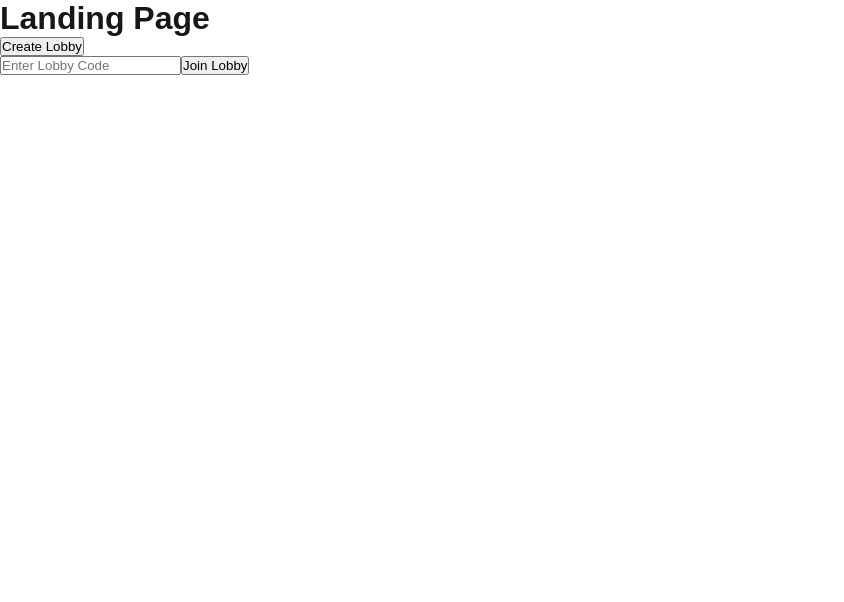
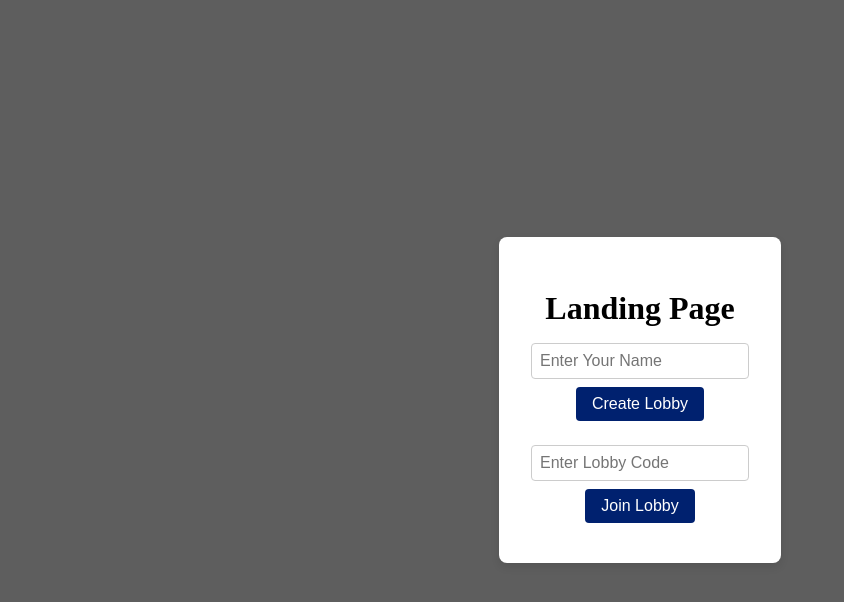
Before and after one commit to LiamJMiller/Battleships, a Next.js app: page / in a window 1280 px wide. Shown: the top 602 px of the page, without its empty margins (0-844 px from the left). Built offline with nearby package versions, Linux system fonts and the light colour scheme.

Commit message:
Added styles and various routing

```diff
--- a/src/app/api/socket/route.js
+++ b/src/app/api/socket/route.js
@@ -9,16 +9,31 @@ const createLobby = (lobbyCode) => {
   lobbies[lobbyCode] = {
     players: [],
     readyPlayers: 0,
+    leaveTimeout: null,
     isFull: function () {
       return this.players.length >= 2; // Assuming a lobby is full with 2 players
     },
-    addPlayer: function (socket) {
-      this.players.push(socket);
+    addPlayer: function (socket, playerName) {
+      this.players.push({ socket, playerName });
       this.broadcastPlayerList();
+      this.broadcastMessage(`${playerName} has joined lobby ${lobbyCode}`);
+      if (this.leaveTimeout) {
+        clearTimeout(this.leaveTimeout);
+        this.leaveTimeout = null;
+      }
     },
     removePlayer: function (socket) {
-      this.players = this.players.filter((player) => player !== socket);
+      const player = this.players.find((player) => player.socket === socket);
+      this.players = this.players.filter((player) => player.socket !== socket);
       this.broadcastPlayerList();
+      if (this.players.length === 0) {
+        this.leaveTimeout = setTimeout(() => {
+          this.closeLobby();
+        }, 30000); // 30 seconds
+      }
+      if (player) {
+        this.broadcastMessage(`${player.playerName} has left the lobby`);
+      }
     },
     playerReady: function () {
       this.readyPlayers += 1;
@@ -27,17 +42,34 @@ const createLobby = (lobbyCode) => {
       return this.readyPlayers === 2;
     },
     broadcastPlayerList: function () {
-      const playerList = this.players.map((player, index) => ({
-        name: `Player ${index + 1}`,
+      const playerList = this.players.map((player) => ({
+        name: player.playerName,
       }));
-      this.players.forEach((playerSocket) => {
-        playerSocket.send(
+      this.players.forEach((player) => {
+        player.socket.send(
           JSON.stringify({
             type: "updatePlayers",
             players: playerList,
           })
         );
       });
+    },
+    broadcastMessage: function (message) {
+      this.players.forEach((player) => {
+        player.socket.send(
+          JSON.stringify({
+            type: "message",
+            message: message,
+          })
+        );
+      });
+    },
+    closeLobby: function () {
+      this.players.forEach((player) => {
+        player.socket.close(1000, "Lobby closed due to inactivity");
+      });
+      delete lobbies[lobbyCode];
+      console.log(`Lobby ${lobbyCode} closed due to inactivity`);
     },
   };
 };
@@ -91,14 +123,16 @@ const setupWebSocketServer = (server) => {
         }
 
         if (lobby && !lobby.isFull()) {
-          lobby.addPlayer(socket);
+          lobby.addPlayer(socket, data.playerName);
           socket.send(
             JSON.stringify({
               type: "joinLobbySuccess",
               lobbyCode: data.lobbyCode,
             })
           );
-          console.log(`Player joined lobby: ${data.lobbyCode}`);
+          console.log(
+            `Player ${data.playerName} joined lobby: ${data.lobbyCode}`
+          );
         } else {
           socket.send(
             JSON.stringify({
@@ -115,8 +149,8 @@ const setupWebSocketServer = (server) => {
         if (lobby) {
           lobby.playerReady();
           if (lobby.allPlayersReady()) {
-            lobby.players.forEach((playerSocket) => {
-              playerSocket.send(
+            lobby.players.forEach((player) => {
+              player.socket.send(
                 JSON.stringify({
                   type: "startGame",
                 })
@@ -125,16 +159,15 @@ const setupWebSocketServer = (server) => {
             console.log(`All players ready in lobby: ${data.lobbyCode}`);
           }
         }
+      } else if (data.type === "playerUnready") {
+        const lobby = findLobby(data.lobbyCode);
+        if (lobby) {
+          lobby.readyPlayers -= 1;
+        }
       } else if (data.type === "leaveLobby") {
         const lobby = findLobby(data.lobbyCode);
         if (lobby) {
           lobby.removePlayer(socket);
-          socket.send(
-            JSON.stringify({
-              type: "leaveLobbySuccess",
-            })
-          );
-          console.log(`Player left lobby: ${data.lobbyCode}`);
         }
       }
     });
@@ -147,10 +180,6 @@ const setupWebSocketServer = (server) => {
       console.log(
         `WebSocket connection closed: ${event.code} - ${event.reason}`
       );
-      // Remove the player from all lobbies they might be part of
-      Object.values(lobbies).forEach((lobby) => {
-        lobby.removePlayer(socket);
-      });
     });
   });
 
--- a/src/app/globals.css
+++ b/src/app/globals.css
@@ -1,42 +1,98 @@
-:root {
-  --background: #ffffff;
-  --foreground: #171717;
-}
-
-@media (prefers-color-scheme: dark) {
-  :root {
-    --background: #0a0a0a;
-    --foreground: #ededed;
-  }
-}
-
-html,
-body {
-  max-width: 100vw;
-  overflow-x: hidden;
-}
+/**
+ * globals.css
+ *
+ * @format
+ */
 
 body {
-  color: var(--foreground);
-  background: var(--background);
-  font-family: Arial, Helvetica, sans-serif;
-  -webkit-font-smoothing: antialiased;
-  -moz-osx-font-smoothing: grayscale;
-}
-
-* {
-  box-sizing: border-box;
-  padding: 0;
+  display: flex;
+  flex-direction: column;
+  align-items: center;
+  justify-content: center;
+  text-align: center;
+  height: 100vh;
+  background-color: #5e5e5e;
   margin: 0;
 }
 
-a {
-  color: inherit;
-  text-decoration: none;
+.container {
+  display: flex;
+  flex-direction: column;
+  align-items: center;
+  justify-content: center;
+  background-color: #fff;
+  padding: 2rem;
+  border-radius: 8px;
+  box-shadow: 0 4px 8px rgba(0, 0, 0, 0.1);
+}
+
+.heading {
+  font-size: 2rem;
+  margin-bottom: 1rem;
+}
+
+.form {
+  display: flex;
+  flex-direction: column;
+  align-items: center;
+}
+
+.input-group {
+  display: flex;
+  flex-direction: column;
+  align-items: center;
+  margin-top: 1rem;
+}
+
+.input {
+  padding: 0.5rem;
+  font-size: 1rem;
+  margin-bottom: 0.5rem;
+  border-radius: 4px;
+  border: 1px solid #ccc;
+  width: 200px;
+}
+
+.button {
+  padding: 0.5rem 1rem;
+  font-size: 1rem;
+  border-radius: 4px;
+  border: none;
+  background-color: #00216f;
+  color: #fff;
+  cursor: pointer;
+  margin-bottom: 0.5rem;
+  transition: background-color 0.2s, transform 0.2s;
+}
+
+.button:active,
+.button:hover {
+  background-color: #9ab5ff; /* Darker shade for click effect */
+  transform: scale(0.95); /* Slightly reduce size for click effect */
+}
+
+.error {
+  color: red;
+  margin-top: 1rem;
 }
 
 @media (prefers-color-scheme: dark) {
   html {
     color-scheme: dark;
   }
+  body {
+    background-color: #121212;
+  }
+  .container {
+    background-color: #1e1e1e;
+    color: #ffffff;
+  }
+  .input {
+    background-color: #333;
+    color: #fff;
+    border: 1px solid #555;
+  }
+  .button {
+    background-color: #0056b3;
+  }
 }
--- a/src/app/page.js
+++ b/src/app/page.js
@@ -6,11 +6,16 @@ import { useRouter } from "next/navigation";
 
 export default function LandingPage() {
   const [lobbyCode, setLobbyCode] = useState("");
+  const [playerName, setPlayerName] = useState("");
   const [errorMessage, setErrorMessage] = useState(null);
   const router = useRouter();
 
   const createLobby = () => {
-    router.push("/createLobby");
+    if (!playerName) {
+      setErrorMessage("Please enter your name.");
+      return;
+    }
+    router.push(`/createLobby?playerName=${playerName}`);
   };
 
   const joinLobby = () => {
@@ -18,24 +23,40 @@ export default function LandingPage() {
       setErrorMessage("Please enter a lobby code.");
       return;
     }
-    router.push(`/waiting?lobbyCode=${lobbyCode}`);
+    if (!playerName) {
+      setErrorMessage("Please enter your name.");
+      return;
+    }
+    router.push(`/waiting?lobbyCode=${lobbyCode}&playerName=${playerName}`);
   };
 
   return (
-    <div>
-      <h1>Landing Page</h1>
-      <div>
-        <button onClick={createLobby}>Create Lobby</button>
-        <div>
+    <div className="container">
+      <h1 className="heading">Landing Page</h1>
+      <div className="form">
+        <input
+          type="text"
+          value={playerName}
+          onChange={(e) => setPlayerName(e.target.value)}
+          placeholder="Enter Your Name"
+          className="input"
+        />
+        <button className="button" onClick={createLobby}>
+          Create Lobby
+        </button>
+        <div className="input-group">
           <input
             type="text"
             value={lobbyCode}
             onChange={(e) => setLobbyCode(e.target.value)}
             placeholder="Enter Lobby Code"
+            className="input"
           />
-          <button onClick={joinLobby}>Join Lobby</button>
+          <button className="button" onClick={joinLobby}>
+            Join Lobby
+          </button>
         </div>
-        {errorMessage && <p style={{ color: "red" }}>{errorMessage}</p>}
+        {errorMessage && <p className="error">{errorMessage}</p>}
       </div>
     </div>
   );
```
Also changed, not shown: src/app/createLobby/page.js (+13 -13 lines), src/app/waiting/page.js (+26 -10 lines).
